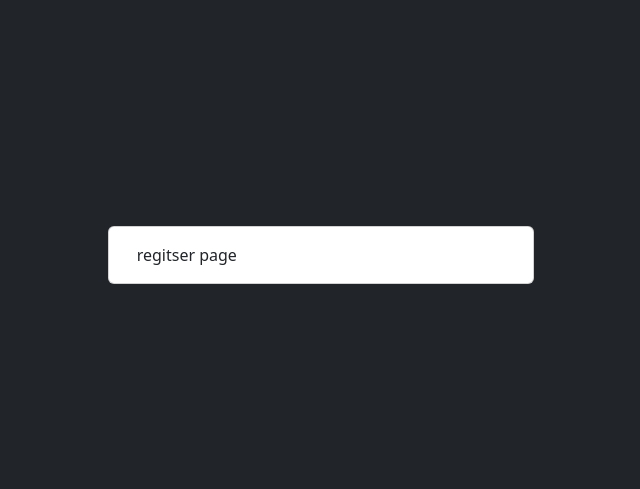
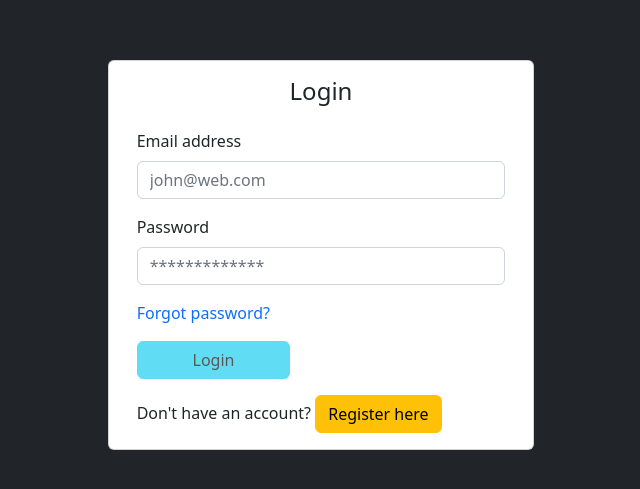
Before and after one commit to ashwinrishipj/UrbanJobs-user, a React (Create React App) app: page / in a window 1280 px wide. Shown: the part 145-634 px from the top of the page, without its empty margins (319-959 px from the left). Built offline with nearby package versions, Linux system fonts and the light colour scheme.

Commit message:
updated redux

```diff
--- a/src/App.js
+++ b/src/App.js
@@ -5,7 +5,8 @@ import { reducers } from "./redux/reducers";
 
 function App() {
   const store = configureStore(
-    {reducer: reducers}
+    {reducer: reducers},
+    window.__REDUX_DEVTOOLS_EXTENSION__ && window.__REDUX_DEVTOOLS_EXTENSION__()
   );
 
   return (
--- a/src/components/LandingPage/LandingPage.js
+++ b/src/components/LandingPage/LandingPage.js
@@ -9,23 +9,20 @@ import Register from "../Register/Register";
 function LandingPage() {
 
   const route = useSelector(state => state.currentPage);
-
   console.log("route in the redux state", route);
 
-  alert(route)
+  alert(route);
+
   return (
     <div className="container-fluid">
       <div className="row update bg-dark">
         <Card className="col-lg-4 mx-auto my-auto">
           <Card.Body>
 
-            {(route.payload === "login" ?
-
+            {(route === "login" ?
               <Login />
               :
-
               <Register />
-
             )}
 
           </Card.Body>
--- a/src/components/Login/Login.js
+++ b/src/components/Login/Login.js
@@ -23,9 +23,6 @@ function Login() {
   function setUser() {
     (validateEmailID(userId.current.value) && validatePassword(userPassword.current.value)) ? setbuttonDisabled(false)
       : setbuttonDisabled(true);
-  }
-
-  function triggerRegister() {
   }
 
   return (
@@ -67,7 +64,7 @@ function Login() {
       </button>
 
       <div className="mt-3">
-        <label >Don't have an account?</label> <button className="btn shadow-none btn-warning" onClick={() => dispatch({ type: 'CURRENTPAGE', payload: 'register' })}>Register here</button>
+        <label >Don't have an account?</label> <button className="btn shadow-none btn-warning" onClick={() => dispatch(currentPage('register'))}>Register here</button>
       </div>
     </div>
   );
--- a/src/redux/reducers/currentPage.js
+++ b/src/redux/reducers/currentPage.js
@@ -1,12 +1,12 @@
 const currentPage = (state = "login", action) => {
 
-  if (action.payload != null || undefined) {
+  if (action?.payload !== (undefined || null)) {
     switch (action.payload) {
       case "CURRENTPAGE":
         return action.payload;
 
       default:
-        return 'login';
+        return state;
     }
   }
 
```
Also changed, not shown: src/redux/actions/index.js (+4 -4 lines).
